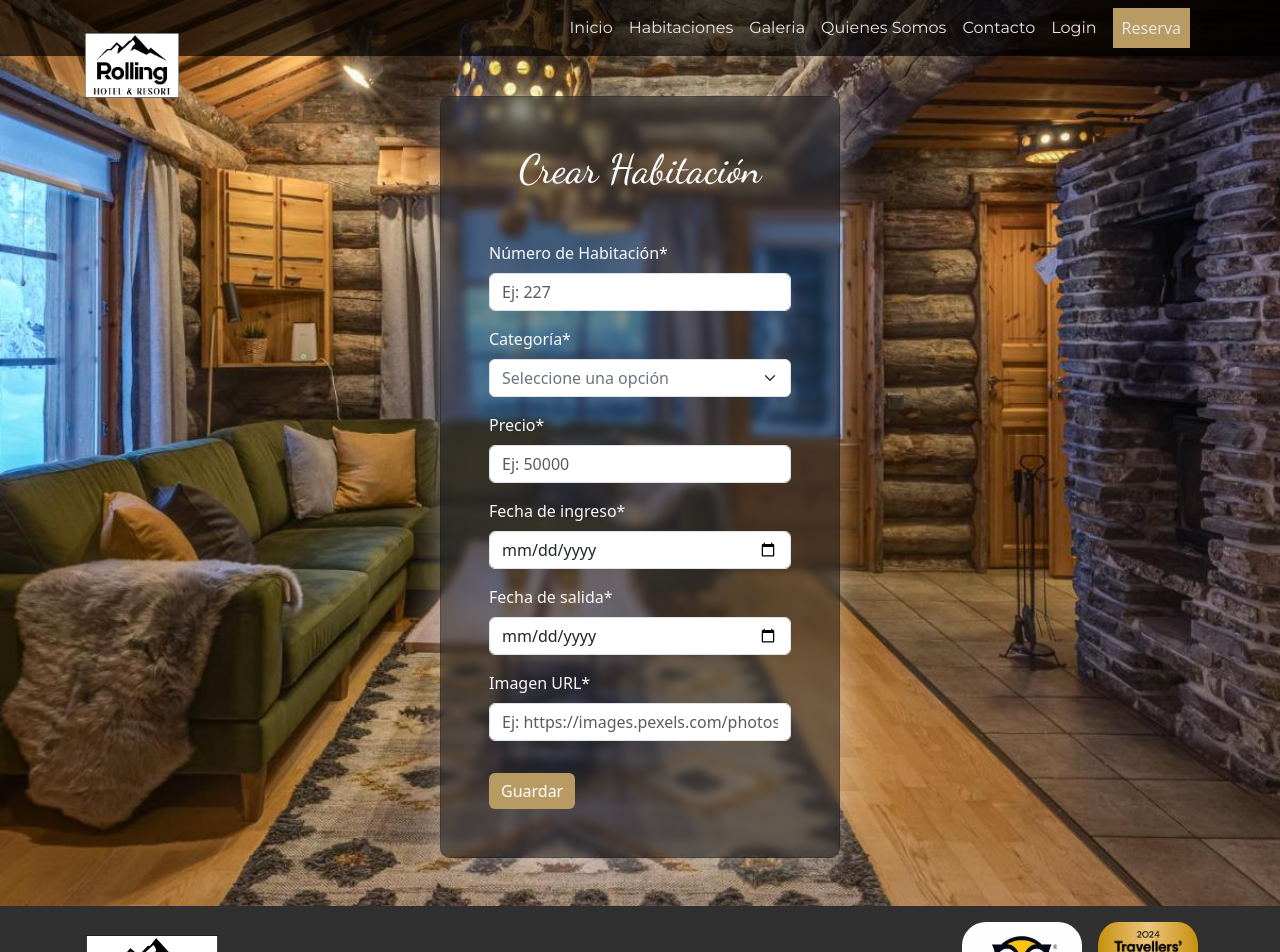
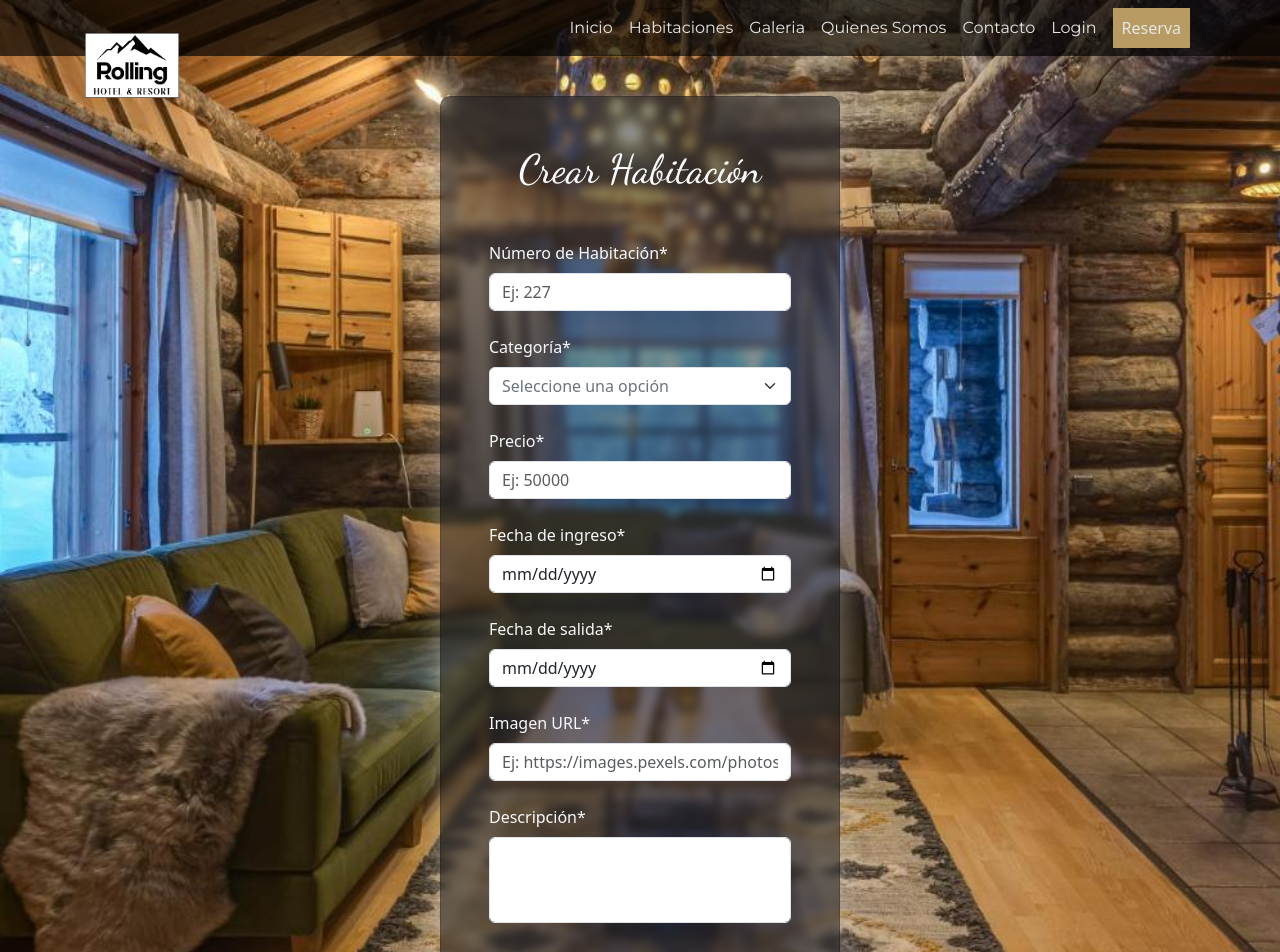
Before and after one commit to CosmeNicolas/ProyectoHotelFrontEnd, a React (Vite) app: page /crearHabitacion in a window 1280 px wide. Shown: the top 952 px of the page. Built offline with nearby package versions, Linux system fonts and the light colour scheme.

Commit message:
Se agrego un nuevo input descripcion al formulario crear habitación

```diff
--- a/src/components/pages/habitaciones/FormularioHabitacion.jsx
+++ b/src/components/pages/habitaciones/FormularioHabitacion.jsx
@@ -23,7 +23,7 @@ const FormularioHabitacion = () => {
             Crear Habitación
           </h1>
           <Form className="rounded-2" onSubmit={handleSubmit(habitacionValida)}>
-            <Form.Group className="mb-3 text-light" controlId="numero">
+            <Form.Group className="mb-4 text-light" controlId="numero">
               <Form.Label>Número de Habitación*</Form.Label>
               <Form.Control
                 type="number"
@@ -47,7 +47,7 @@ const FormularioHabitacion = () => {
               </Form.Text>
             </Form.Group>
 
-            <Form.Group className="mb-3 text-light" controlId="tipo">
+            <Form.Group className="mb-4 text-light" controlId="tipo">
               <Form.Label>Categoría*</Form.Label>
               <Form.Select
                 aria-label="select"
@@ -68,7 +68,7 @@ const FormularioHabitacion = () => {
               </Form.Text>
             </Form.Group>
 
-            <Form.Group className="mb-3 text-light" controlId="precio">
+            <Form.Group className="mb-4 text-light" controlId="precio">
               <Form.Label>Precio*</Form.Label>
               <Form.Control
                 type="number"
@@ -93,7 +93,7 @@ const FormularioHabitacion = () => {
               </Form.Text>
             </Form.Group>
 
-            <Form.Group className="mb-3 text-light" controlId="fechaIngreso">
+            <Form.Group className="mb-4 text-light" controlId="fechaIngreso">
               <Form.Label>Fecha de ingreso*</Form.Label>
               <Form.Control
                 type="date"
@@ -115,7 +115,7 @@ const FormularioHabitacion = () => {
               </Form.Text>
             </Form.Group>
 
-            <Form.Group className="mb-3 text-light" controlId="fechaSalida">
+            <Form.Group className="mb-4 text-light" controlId="fechaSalida">
               <Form.Label>Fecha de salida*</Form.Label>
               <Form.Control
                 type="date"
@@ -150,7 +150,7 @@ const FormularioHabitacion = () => {
               </Form.Text>
             </Form.Group>
 
-            <Form.Group className="mb-3 text-light" controlId="imagen">
+            <Form.Group className="mb-4 text-light" controlId="imagen">
               <Form.Label>Imagen URL*</Form.Label>
               <Form.Control
                 type="text"
@@ -167,6 +167,35 @@ const FormularioHabitacion = () => {
               />
               <Form.Text className="text-danger">
                 {errors.imagen?.message}
+              </Form.Text>
+            </Form.Group>
+
+            <Form.Group
+              className="mb-4 text-light"
+              controlId="descripcion"
+            >
+              <Form.Label>Descripción*</Form.Label>
+              <Form.Control
+                as="textarea"
+                rows={3}
+                placeholder=""
+                className="formularioTextArea"
+                {...register("descripcion", {
+                  required: "Detallar la habitación a crear es obligatorio",
+                  minLength: {
+                    value: 35,
+                    message:
+                      "Debe ingresar como mínimo 35 caracteres para detallar la habitación",
+                  },
+                  maxLength: {
+                    value: 500,
+                    message:
+                      "Debe ingresar como máximo 500 caracteres para detallar la habitación",
+                  },
+                })}
+              />
+              <Form.Text className="text-danger mt-1">
+                {errors.descripcion?.message}
               </Form.Text>
             </Form.Group>
 
```
Also changed, not shown: src/helpers/queriesHabitacion.js (added).
